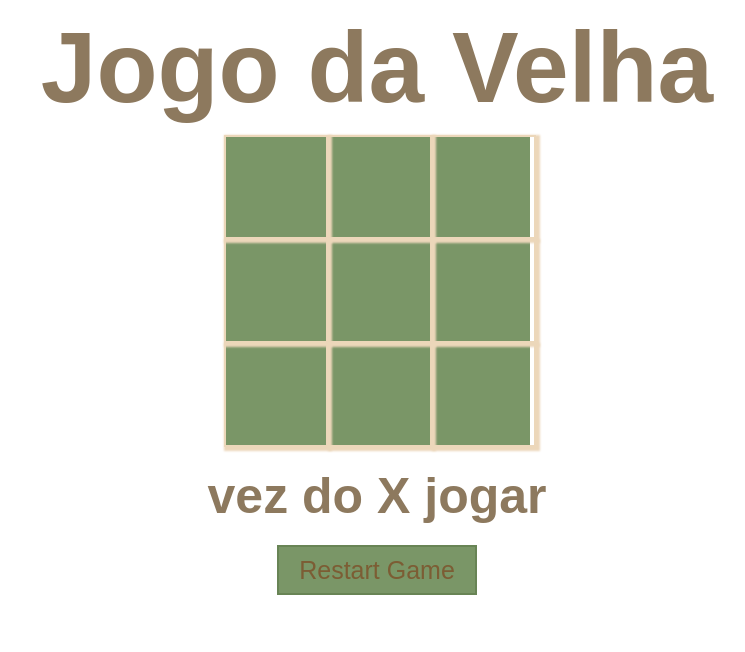
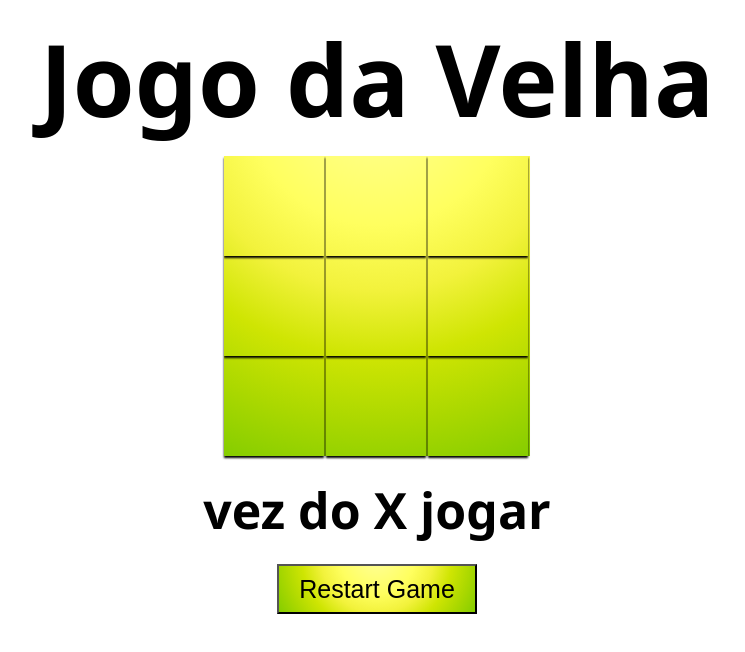
Before and after one commit to willianifms/tictactoepwa, a website: page index.html in a window 1280 px wide. Shown: the whole page, without its empty margins (263-1008 px from the left). Drawn offline with Linux system fonts and the light colour scheme.

Commit message:
gradient css

```diff
--- a/css/main.css
+++ b/css/main.css
@@ -1,5 +1,7 @@
 body {
-  font-family: "Arial", sans-serif;
+  font-family: 'Segoe UI', 'Helvetica Neue';
+  box-sizing: border-box;
+
 }
 
 section {
@@ -7,23 +9,21 @@ section {
 }
 
 .div {
-  font-family: 'Segoe UI', 'Helvetica Neue';
   width: 100px;
   height: 100px;
-  box-shadow: 2px 2px 2px 2px #ecd7ba;
-  border: 2px solid #ecd7ba;
+  box-shadow: 0px 2px 2px 0px #000;
   cursor: pointer;
   line-height: 100px;
   font-size: 60px;
 }
 
 .div:hover{
-  background-color: lawngreen;
+  background-image: radial-gradient(circle at 50% -20.71%, #fffd7b 0, #fffe6e 8.33%, #fffd61 16.67%, #fffc55 25%, #f1f94b 33.33%, #d4f642 41.67%, #b5f23c 50%, #92ed3b 58.33%, #69e93f 66.67%, #28e548 75%, #00e154 83.33%, #00dd62 91.67%, #00d972 100%);
 }
 
 .title {
   font-size: 100px;
-  color: #8d795e;
+  color: #000;
   margin: 10px auto;
 }
 
@@ -32,25 +32,25 @@ section {
   grid-template-columns: repeat(3, auto);
   width: 306px;
   margin: 10px auto;
-  background-color: #7a9667;
+  background-color: #c2d1b8;
   color: #000000;
+  background-image: radial-gradient(circle at 50% -20.71%, #ffff99 0, #ffff7d 16.67%, #ffff5f 33.33%, #f2f23c 50%, #cfe503 66.67%, #abd800 83.33%, #85cd00 100%);
 }
 
 .result {
   font-size: 50px;
-  color: #8d795e;
+  color: #000;
   margin: 20px auto;
 }
 
 .newGame {
-  background-color: #7a9667;
+  background-image: radial-gradient(circle at 50% -20.71%, #ffff99 0, #ffff7d 16.67%, #ffff5f 33.33%, #f2f23c 50%, #cfe503 66.67%, #abd800 83.33%, #85cd00 100%);
   width: 200px;
   height: 50px;
   font-size: 25px;
-  color: #7c5d34;
-  border: 2px solid #688455;
+  color: #000;
 }
 
 .newGame:hover{
-  background-color: lawngreen;
+  background-image: radial-gradient(circle at 50% -20.71%, #fffd7b 0, #fffe6e 8.33%, #fffd61 16.67%, #fffc55 25%, #f1f94b 33.33%, #d4f642 41.67%, #b5f23c 50%, #92ed3b 58.33%, #69e93f 66.67%, #28e548 75%, #00e154 83.33%, #00dd62 91.67%, #00d972 100%);
 }
```
Also changed, not shown: images/jogo.png (added), images/lighthouse.png (added), 1 other file.
